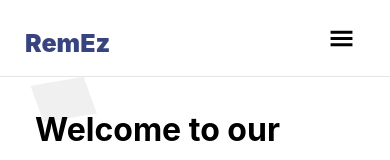
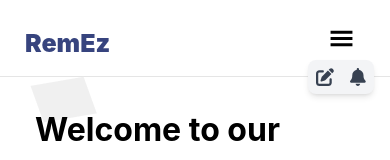
Before and after one commit to aaqilruzzan/RemEz, a React (Create React App) app in the folder frontend/react/: page / in a window 390 px wide. Shown: the top 160 px of the page. Built offline with nearby package versions, Linux system fonts and the light colour scheme; no server answers.

Commit message:
fixed responsive navbar and added notes and reminders as a common feature

```diff
--- a/frontend/react/src/Components/Menu.js
+++ b/frontend/react/src/Components/Menu.js
@@ -1,4 +1,4 @@
-import React from 'react'
+import React from "react";
 import "./Menu.css";
 import { Link, NavLink } from "react-router-dom";
 function Menu() {
@@ -12,23 +12,23 @@ function Menu() {
             </NavLink>
           </li>
           <li className="NavbarElement">
+            <NavLink className="link" to="/quiz">
+              Quiz
+            </NavLink>
+          </li>
+          <li className="NavbarElement">
+            <NavLink className="link" to="/progress">
+              Track Progress
+            </NavLink>
+          </li>
+          <li className="NavbarElement">
             <NavLink className="link" to="/about-us">
               About Us
             </NavLink>
           </li>
           <li className="NavbarElement">
-            <NavLink className="link"to="/contact-us">
+            <NavLink className="link" to="/contact-us">
               Contact Us
-            </NavLink>
-          </li>
-          <li className="NavbarElement">
-            <NavLink className="link" to="/sign-in">
-              Sign In
-            </NavLink>
-          </li>
-          <li className="Navbutton">
-            <NavLink className="linkbtn" to="/sign-up">
-              Sign Up
             </NavLink>
           </li>
         </ul>
@@ -37,4 +37,4 @@ function Menu() {
   );
 }
 
-export default Menu
+export default Menu;
--- a/frontend/react/src/Components/Navbar.js
+++ b/frontend/react/src/Components/Navbar.js
@@ -3,7 +3,12 @@ import { Link, NavLink } from "react-router-dom";
 import "./Navbar.css";
 import { GiHamburgerMenu } from "react-icons/gi";
 import { ImCross } from "react-icons/im";
+import { FontAwesomeIcon } from "@fortawesome/react-fontawesome";
+import { faBell, faPenToSquare } from "@fortawesome/free-solid-svg-icons";
+import { useNavigate } from "react-router-dom";
+
 function Navbar({ clicked, isClicked }) {
+  const navigate = useNavigate();
   const handleClicked = () => {
     isClicked(!clicked);
     console.log("clicked");
@@ -46,6 +51,20 @@ function Navbar({ clicked, isClicked }) {
             Log Out
           </NavLink>
         </li>
+        <li>
+          <div className="fixed top-[60px] right-4 z-50 flex gap-4 p-2 bg-gray-100 rounded-lg shadow-md">
+            <FontAwesomeIcon
+              icon={faPenToSquare}
+              className="cursor-pointer text-lg text-gray-700 hover:text-blue-500"
+              onClick={() => navigate("/notes")}
+            />
+            <FontAwesomeIcon
+              icon={faBell}
+              className="cursor-pointer text-lg text-gray-700 hover:text-blue-500"
+              onClick={() => navigate("/reminders")}
+            />
+          </div>
+        </li>
       </ul>
       {!clicked ? (
         <GiHamburgerMenu onClick={handleClicked} className="Icon" />
--- a/frontend/react/src/Pages/Quiz.js
+++ b/frontend/react/src/Pages/Quiz.js
@@ -1,19 +1,13 @@
 import "./Home.css";
 import React from "react";
 import { useEffect, useState } from "react";
-import Achievements from "./Achievements";
 import "./Achievements.css";
 import Question from "../Components/Question";
 import AccessTimeIcon from "@mui/icons-material/AccessTime";
 import SpeedIcon from "@mui/icons-material/Speed";
 import axios from "axios";
-import { jsPDF } from "jspdf";
 import { useQuestions } from "../Context/QuestionsContext";
 import { useAnswers } from "../Context/AnswersContext";
-import { FontAwesomeIcon } from '@fortawesome/react-fontawesome';
-import { faPenToSquare, faBell } from '@fortawesome/free-solid-svg-icons'
-import { useNavigate } from "react-router-dom";
-
 import { useUpload } from "../Context/PdfUploadContext";
 import { useLoading } from "../Context/LoadingContext";
 import NoPdf from "../Components/NoPdf";
@@ -34,9 +28,6 @@ function Quiz() {
   const API_URL = process.env.REACT_APP_BACKEND_URL || "http://localhost:8000";
   const FLASK_API_URL =
     process.env.REACT_APP_FLASK_URL || "http://localhost:5000";
-
-  const navigate = useNavigate();
-
 
   const toggleModal = () => {
     setModal(!modal);
@@ -187,10 +178,6 @@ function Quiz() {
 
   return (
     <>
-      <div className="fixed top-[60px] right-4 z-50 flex gap-4 p-2 bg-gray-100 rounded-lg shadow-md">
-        <FontAwesomeIcon icon={faPenToSquare} className="cursor-pointer text-lg text-gray-700 hover:text-blue-500" onClick={() => navigate("/notes")} />
-        <FontAwesomeIcon icon={faBell} className="cursor-pointer text-lg text-gray-700 hover:text-blue-500" onClick={() => navigate("/reminders")} />
-      </div>
       {!uploadedPdf && <NoPdf />}
       {showModal ? (
         <>
```
